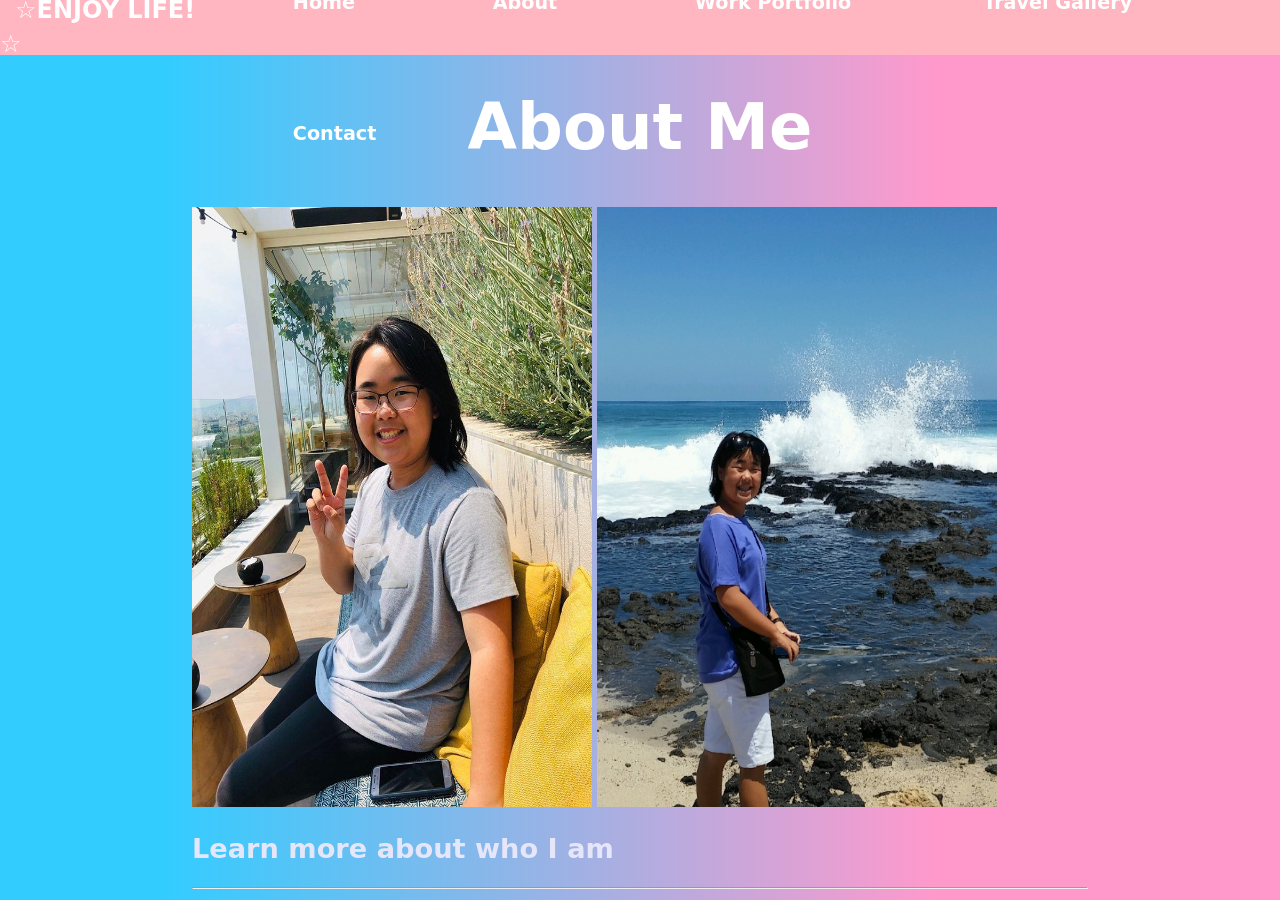
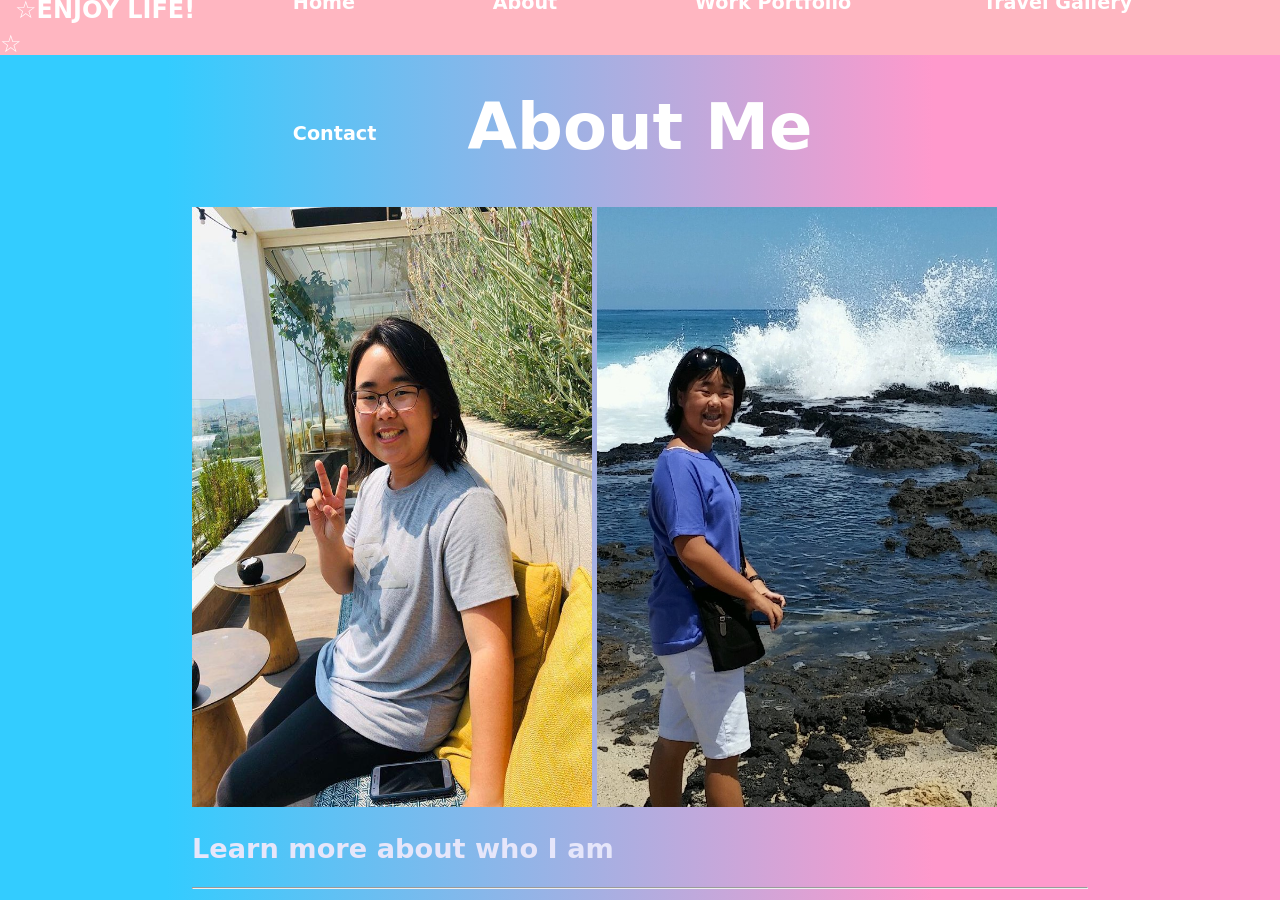
Before and after one commit to CNakano7/CNakano7.github.io, a Jekyll site: the page About/index.html, which Jekyll copies as it is, in a window 1280 px wide and 900 px high. Built offline with Jekyll 4.4.1, drawn with Linux system fonts in a browser that asks for light colours.

Commit message:
Update index.html

```diff
--- a/About/index.html
+++ b/About/index.html
@@ -35,7 +35,7 @@
 
 <div class="row">
   <div class="column left;">
-   <img src=/IMG_20190620_145746_288.jpg height="600" width="400"> <img src=/20150701_135049_copy.jpg height="600" width="400">
+   <img src=/IMG_20190620_145746_288.jpg height="600" width="400"> <img src=/20150701_135049_copy_2.jpg height="600" width="400">
   </div>
 
    <div class="column right;">
```
